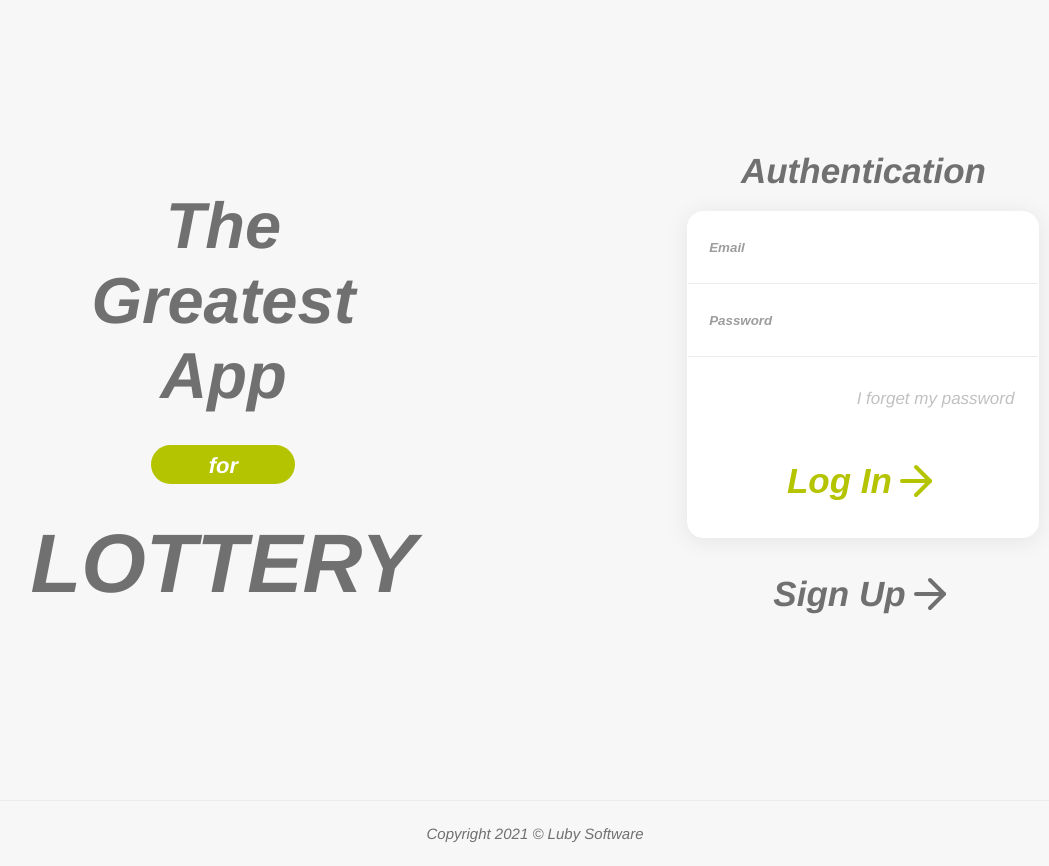
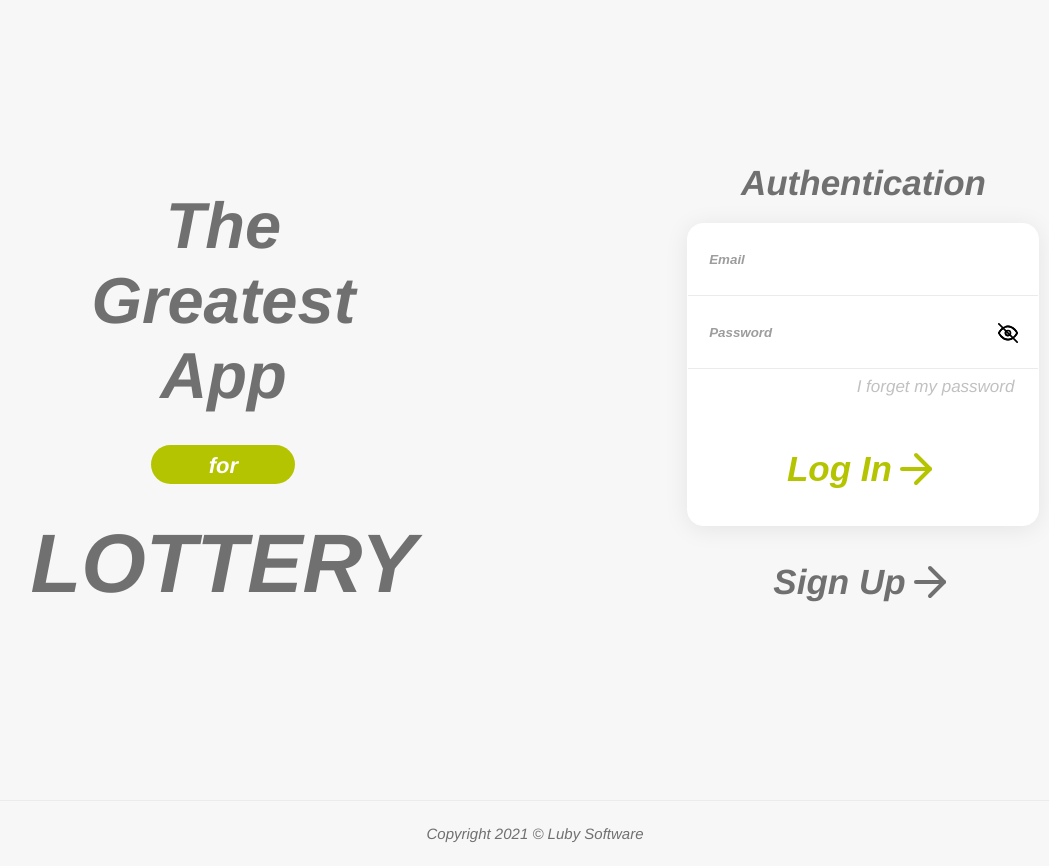
Before and after one commit to martinsgabriel1956/tgl-web, a React (Create React App) app: page /login in a window 1280 px wide. Shown: the whole page, without its empty margins (105-1154 px from the left). Built offline with nearby package versions, Linux system fonts and the light colour scheme.

Commit message:
feat: show or hide password

```diff
--- a/src/components/Form/LoginForm/index.tsx
+++ b/src/components/Form/LoginForm/index.tsx
@@ -1,11 +1,18 @@
-import { FormEvent, useRef } from "react";
+import { FormEvent, useRef, useState } from "react";
 import { useDispatch, useSelector } from "react-redux";
 import { useHistory, Link } from "react-router-dom";
 import { Toaster } from "react-hot-toast";
 
 import { authActions } from "../../../store/auth";
 
-import { Container, Control, Arrow } from "./styles";
+import {
+  Container,
+  Control,
+  Arrow,
+  ShowPasswordContainer,
+  EyeIcon,
+  EyeIconOff,
+} from "./styles";
 
 import { ButtonGreen } from "../../UI/ButtonGreen";
 
@@ -16,8 +23,11 @@ type RootState = {
 };
 
 export function LoginForm() {
+  const [pwd, setPwd] = useState("");
+  const [isRevealPwd, setIsRevealPwd] = useState(false);
   const history = useHistory();
   const dispatch = useDispatch();
+
   const isLoggedIn = useSelector((state: RootState) => state.auth.isLoggedIn);
 
   const emailInputRef = useRef<HTMLInputElement>(null);
@@ -44,7 +54,21 @@ export function LoginForm() {
           <input type="text" placeholder="Email" ref={emailInputRef} />
         </Control>
         <Control>
-          <input type="text" placeholder="Password" ref={passwordInputRef} />
+          <ShowPasswordContainer>
+            <input
+              type={isRevealPwd ? "text" : "password"}
+              value={pwd}
+              onChange={(e) => setPwd(e.target.value)}
+              placeholder="Password"
+              ref={passwordInputRef}
+            />
+
+            {!isRevealPwd && <EyeIconOff />}
+            <EyeIcon
+              title={isRevealPwd ? "Hide password" : "Show password"}
+              onClick={() => setIsRevealPwd(!isRevealPwd)}
+            />
+          </ShowPasswordContainer>
         </Control>
         <div>
           <Link to={"/reset_password"}>I forget my password</Link>
--- a/src/components/Form/LoginForm/styles.ts
+++ b/src/components/Form/LoginForm/styles.ts
@@ -1,9 +1,7 @@
-import styled from 'styled-components';
-import { FiArrowRight } from "react-icons/fi";
+import styled from "styled-components";
+import { FiArrowRight, FiEye, FiEyeOff } from "react-icons/fi";
 
-export const Container = styled.form`
-
-`;
+export const Container = styled.form``;
 
 export const Control = styled.div`
   &:nth-child(1) > input {
@@ -28,6 +26,24 @@ export const Control = styled.div`
   }
 `;
 
+export const ShowPasswordContainer = styled.div`
+  display: flex;
+  align-items: center;
+  position: relative;
+`;
+
+export const EyeIcon = styled(FiEye) `
+  position: absolute;
+  right: 20px;
+  cursor: pointer;
+`;
+
+export const EyeIconOff = styled(FiEyeOff)`
+  position: absolute;
+  right: 20px;
+  cursor: pointer;
+`;
+
 export const Arrow = styled(FiArrowRight)`
   font-size: 3rem;
 `;
--- a/src/components/Form/RegisterForm/index.tsx
+++ b/src/components/Form/RegisterForm/index.tsx
@@ -1,4 +1,4 @@
-import { ReactNode, useRef, FormEvent } from "react";
+import { ReactNode, useRef, FormEvent, useState } from "react";
 import { useHistory } from "react-router-dom";
 import { useDispatch } from "react-redux";
 import toast, { Toaster } from "react-hot-toast";
```
